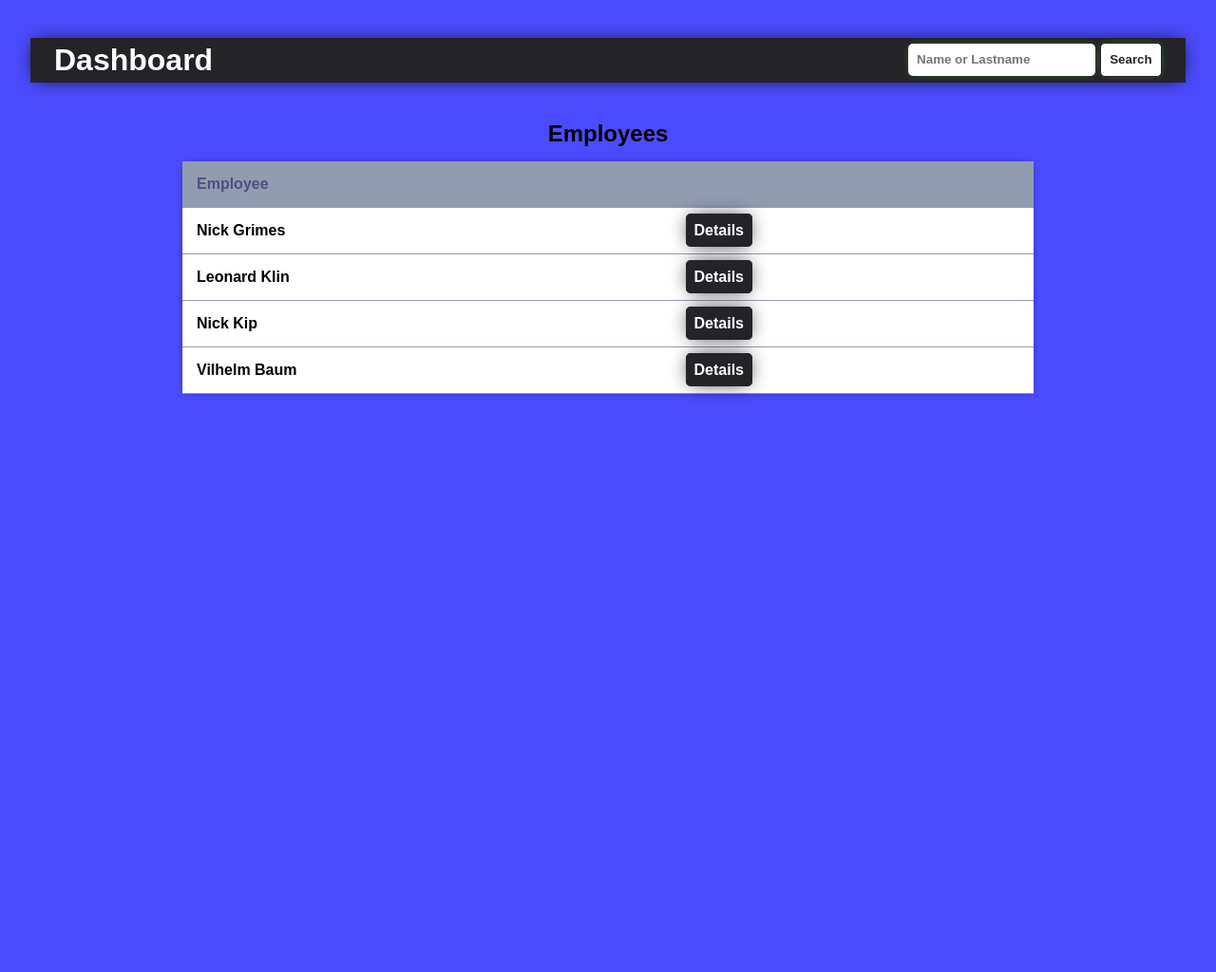
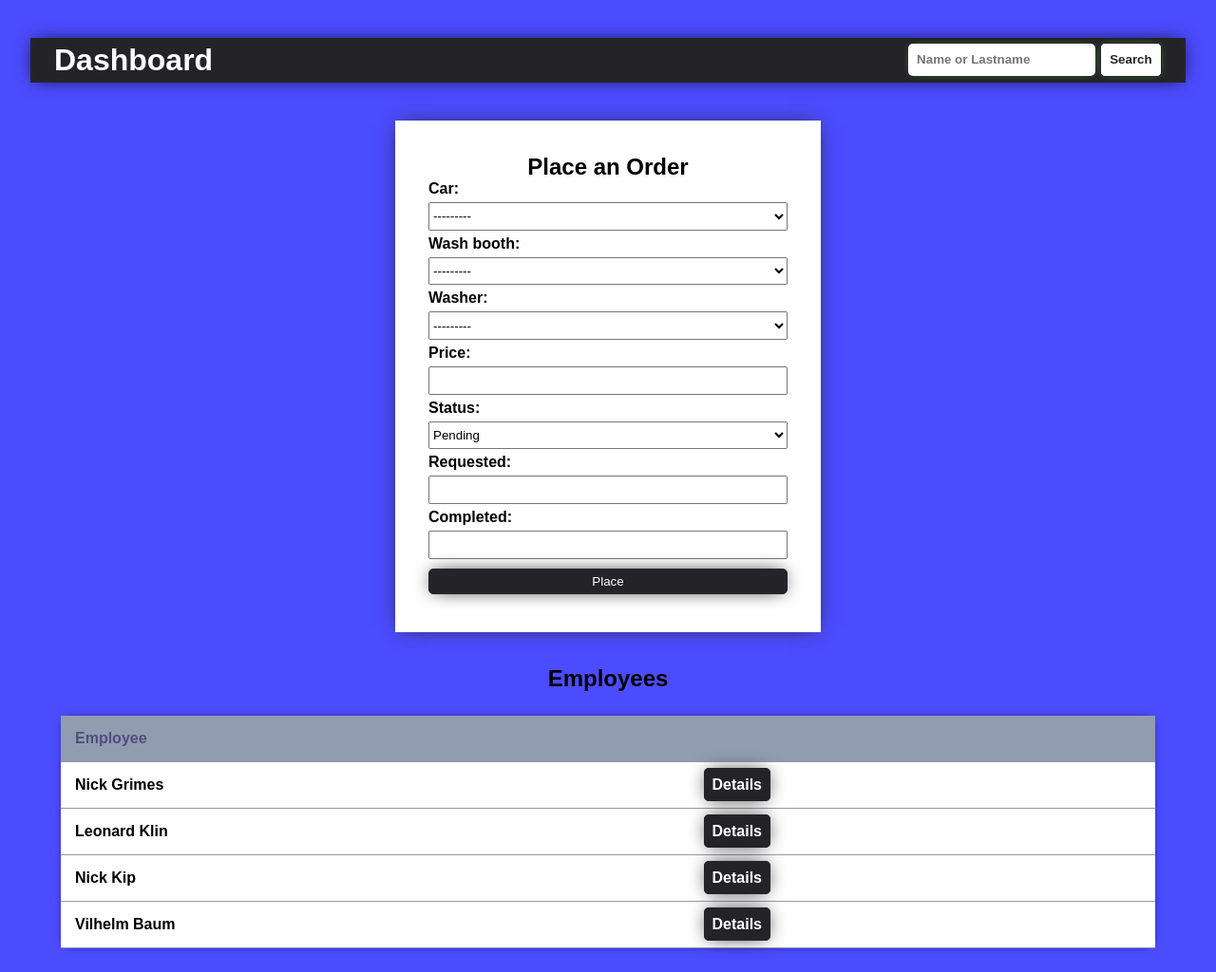
Before and after one commit to Christus5/Car-Wash, a Django app: page / in a window 1280 px wide. Shown: the whole page at 95% size. Before the commit the page ends 420 px from the top, so only its background shows below. Run offline with Django 3.2, Linux system fonts and the light colour scheme; data comes from the database, SQL or seed files in the repository.

Commit message:
Add order form

```diff
--- a/static/washapp/base.css
+++ b/static/washapp/base.css
@@ -153,7 +153,8 @@ a:hover {
 }
 
 #employees-table {
-    width: 70%;
+    width: 90%;
+    margin: 25px auto;
 }
 
 #employees-table a {
@@ -175,3 +176,25 @@ a:hover {
     background-color: var(--yellow);
 
 }
+
+.order-form-wrapper {
+    text-align: center;
+    margin: 0 auto;
+    width: 35%;
+    background: white;
+    box-sizing: border-box;
+    padding: 35px;
+    box-shadow: 0 0 20px -5px var(--graphite);
+    margin-bottom: 35px;
+}
+
+.order-form {
+    display: flex;
+    flex-direction: column;
+    text-align: left;
+}
+
+.order-form > *:not(label) {
+    padding: 0.4em 0;
+    margin: 5px 0;
+}
--- a/washapp/forms.py
+++ b/washapp/forms.py
@@ -1,16 +1,9 @@
 from django import forms
 
-from .models import Car
+from .models import Order
 
 
-class CarForm(forms.ModelForm):
-    attributes = {
-        'placeholder': "AA000AA"
-    }
-    license_plate = forms.CharField(label='',min_length=7, max_length=7, widget=forms.TextInput(attrs=attributes))
-
+class OrderForm(forms.ModelForm):
     class Meta:
-        model = Car
-        fields = [
-            'license_plate'
-        ]
+        model = Order
+        fields = '__all__'
--- a/washapp/templates/washapp/detailsPage/orders.html
+++ b/washapp/templates/washapp/detailsPage/orders.html
@@ -11,6 +11,7 @@
             <th>Status</th>
         </tr>
         </thead>
+        <tbody>
         {% for order in employee.order_set.all %}
             <tr>
                 <td>{{ order.pk }}</td>
--- a/washapp/templates/washapp/index.html
+++ b/washapp/templates/washapp/index.html
@@ -15,6 +15,19 @@
 
 
         <section class="page-content">
+            <div class="order-form-wrapper">
+                <header>
+                    <h2>Place an Order</h2>
+                </header>
+                <section>
+                    <form class="order-form">
+                        {{ order_form }}
+                        <button type="submit" class="btn">Place</button>
+                    </form>
+                </section>
+
+            </div>
+            <div>
                 <header>
                     <h2>Employees</h2>
                 </header>
@@ -51,6 +64,9 @@
 
                 </table>
 
+            </div>
+
+
         </section>
 
     </div>
--- a/washapp/views.py
+++ b/washapp/views.py
@@ -4,23 +4,34 @@ from django.http import HttpResponseRedirect
 
 from .models import CarWashBooth
 from .models import Car
-from .forms import CarForm
 from .models import Order
 from .models import Employee
+
+from .forms import OrderForm
 
 
 # Create your views here.
 def index_view(request, *args, **kwargs):
+    orderForm = OrderForm()
+
+    if request.POST:
+        orderForm = OrderForm(request.POST)
+
+        if orderForm.is_valid():
+            orderForm.save()
+
     search = request.GET.get('name')
     employee_q = Q()
     if search:
         employee_q &= Q(name__icontains=search) | Q(last_name__icontains=search)
 
     context = {
-        'employees': Employee.objects.filter(employee_q)
+        'employees': Employee.objects.filter(employee_q),
+        'order_form': orderForm
     }
 
     return render(request, 'washapp/index.html', context)
+
 
 def detail_view(request, employee_id):
     employee = get_object_or_404(Employee, pk=employee_id)
```
Lines whose indentation alone changed are shown as unchanged.
